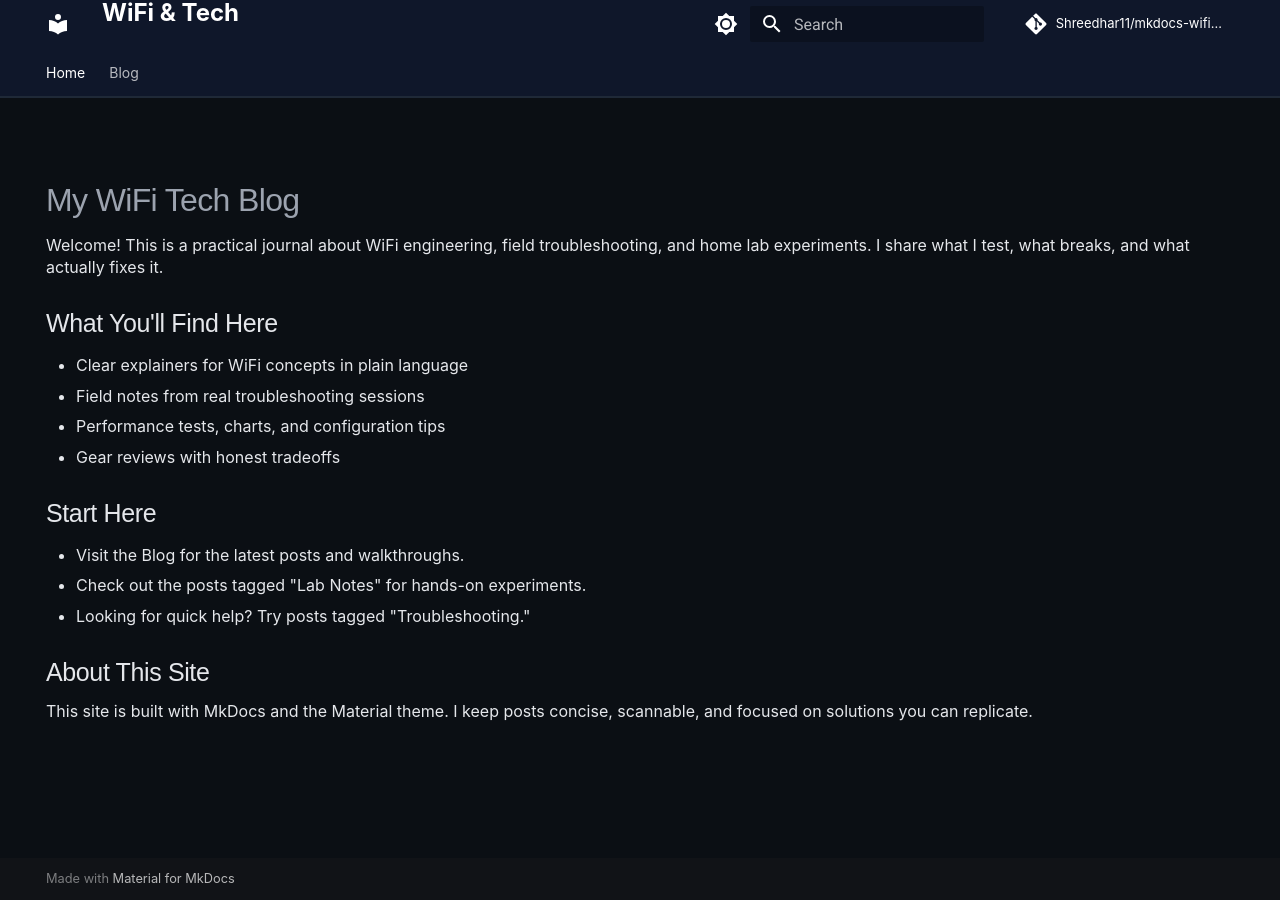
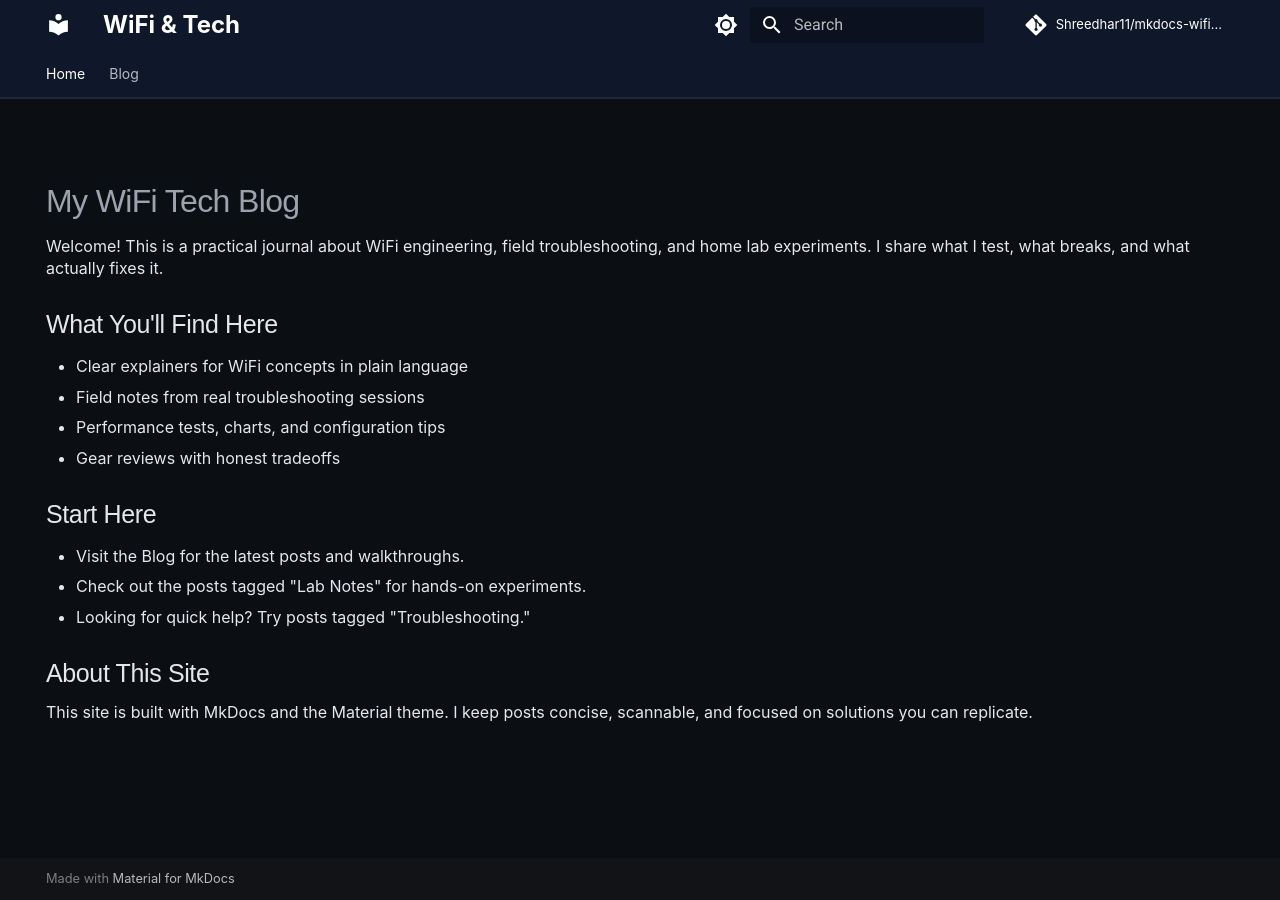
Before and after one commit to Shreedhar11/mkdocs-wifi-tech-blog, an MkDocs documentation site: the page built from docs/index.md, in a window 1280 px wide. Built offline with MkDocs 1.6.1 and Material for MkDocs 9.7.7, drawn with Linux system fonts in a browser that asks for light colours; comment, search, counter and statistics services are not loaded.

Commit message:
look and feel changes.

```diff
--- a/docs/styles/extra.css
+++ b/docs/styles/extra.css
@@ -119,6 +119,42 @@ body {
   line-height: 1.1;
 }
 
+.md-header__inner {
+  align-items: center;
+}
+
+.md-header__button {
+  display: flex;
+  align-items: center;
+  padding-top: 0;
+  padding-bottom: 0;
+}
+
+.md-header__button[hidden] {
+  display: none !important;
+}
+
+.md-header__title {
+  display: flex;
+  align-items: center;
+  gap: 0.35rem;
+  margin: 0;
+  padding: 0;
+}
+
+.md-header__topic,
+.md-header__ellipsis {
+  display: flex;
+  align-items: center;
+  line-height: 1;
+}
+
+.md-header__button.md-logo svg {
+  display: block;
+  height: 1.25rem;
+  width: 1.25rem;
+}
+
 /* ======================================================
    Links
 ====================================================== */
```
